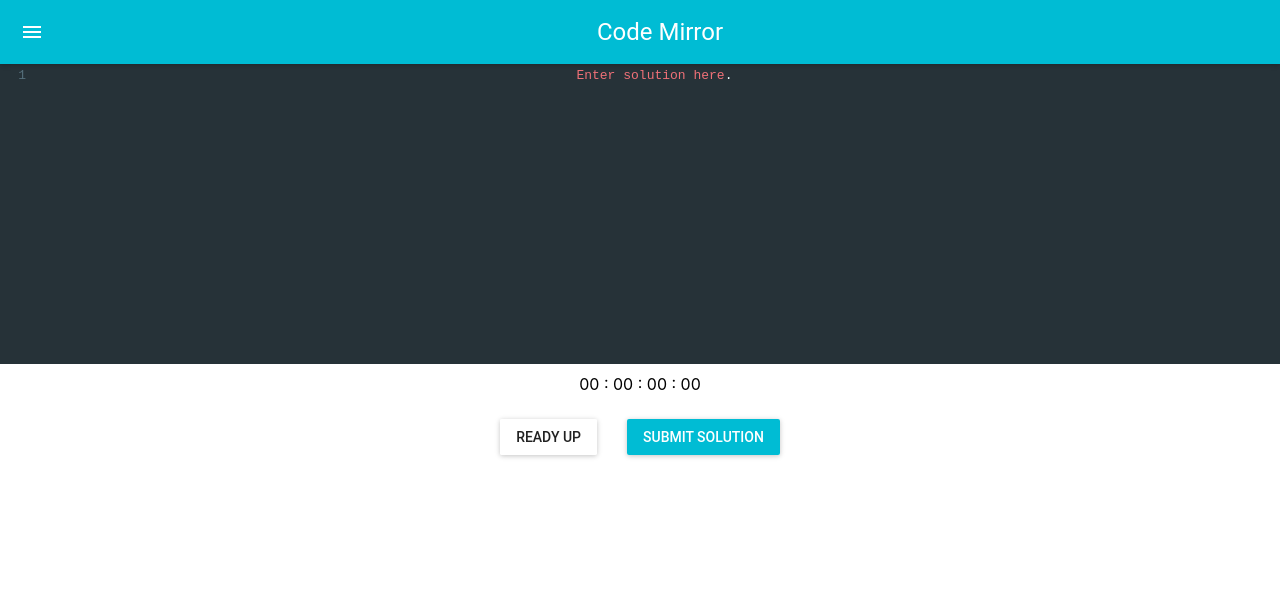
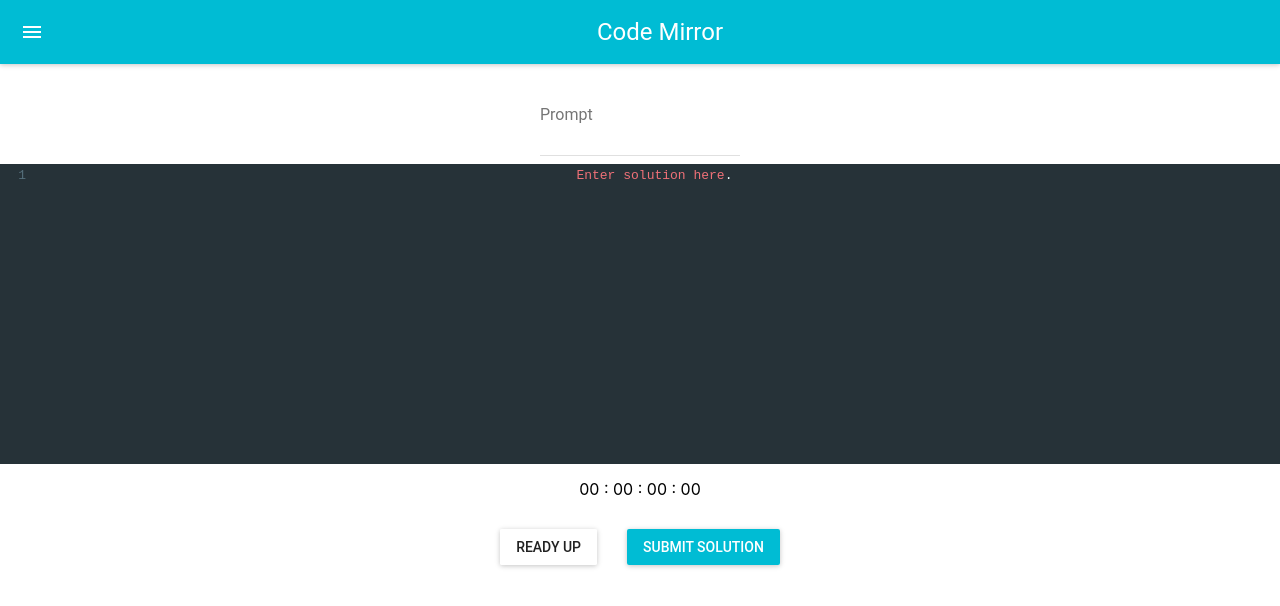
Before and after one commit to tommyli3318/CodeBattles, a React (Create React App) app in the folder frontend/: page / in a window 1280 px wide. Shown: the top 606 px of the page. Built offline with nearby package versions, Linux system fonts and the light colour scheme.

Commit message:
added prompt text field

```diff
--- a/frontend/src/components/CodingPage.js
+++ b/frontend/src/components/CodingPage.js
@@ -1,16 +1,17 @@
 import React, { Component } from 'react'
+import StopWatch from './StopWatch'
+import axios from 'axios';
+
+//MUI
 import MuiThemeProvider from 'material-ui/styles/MuiThemeProvider'
 import AppBar from 'material-ui/AppBar'
 import RaisedButton from 'material-ui/RaisedButton'
+import TextField from 'material-ui/TextField';
 
-//Text Editor
+//Code Editor
 import {UnControlled as CodeMirror} from 'react-codemirror2'
 import 'codemirror/lib/codemirror.css';
 import 'codemirror/theme/material.css';
-
-import axios from 'axios';
-
-import StopWatch from './StopWatch'
 
 require('codemirror/mode/python/python');
 require('codemirror/mode/javascript/javascript');
@@ -33,7 +34,8 @@ export class CodingPage extends Component {
         console.log('Test GET')
 
         var config = {
-          headers: { 'Access-Control-Allow-Origin': 'http://localhost:3000'}
+          headers: {'Access-Control-Allow-Origin': 'http://localhost:3000/'},
+          crossdomain: true
         };
 
         axios.get(`https://741zh4iv3j.execute-api.us-east-1.amazonaws.com/default/getCodingProblem
@@ -67,6 +69,14 @@ export class CodingPage extends Component {
         <MuiThemeProvider>
             <React.Fragment>
                 <AppBar title = 'Code Mirror'></AppBar>
+                <TextField
+                  style = {styles.textField}
+                  id="standard-textarea"
+                  label="With placeholder multiline"
+                  placeholder="Prompt"
+                  multiline ='true'
+                  margin="small"
+                />
                 <CodeMirror
                   style = {styles.editor}
                   value= {startValue}
@@ -107,7 +117,11 @@ const styles = {
     },
     button: {
         margin: 15
-    }
+    },
+    textField: {
+      width: 200,
+      height: 100
+    },
 }
 
 export default CodingPage
--- a/frontend/src/components/StopWatch.js
+++ b/frontend/src/components/StopWatch.js
@@ -50,7 +50,7 @@ class Stopwatch extends Component {
 
 const styles = {
     Stopwatch: {
-        margin: 10
+        margin: 15
     }
 }
 
```
